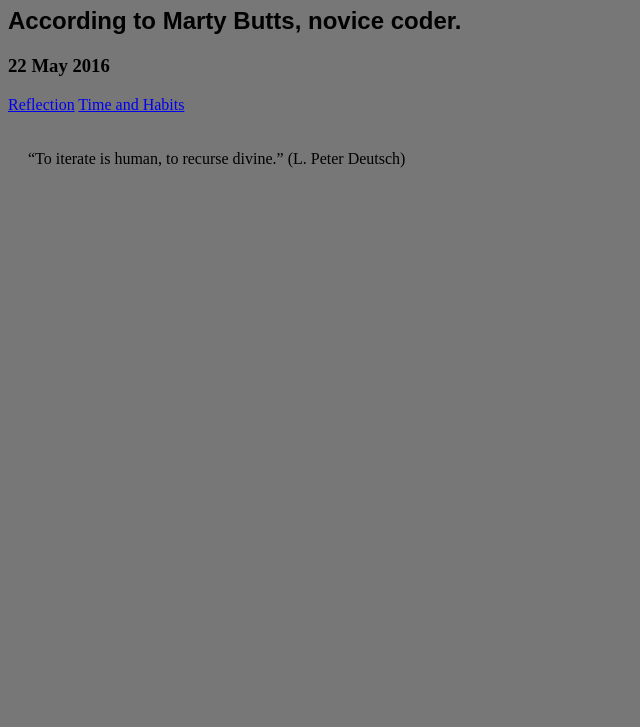
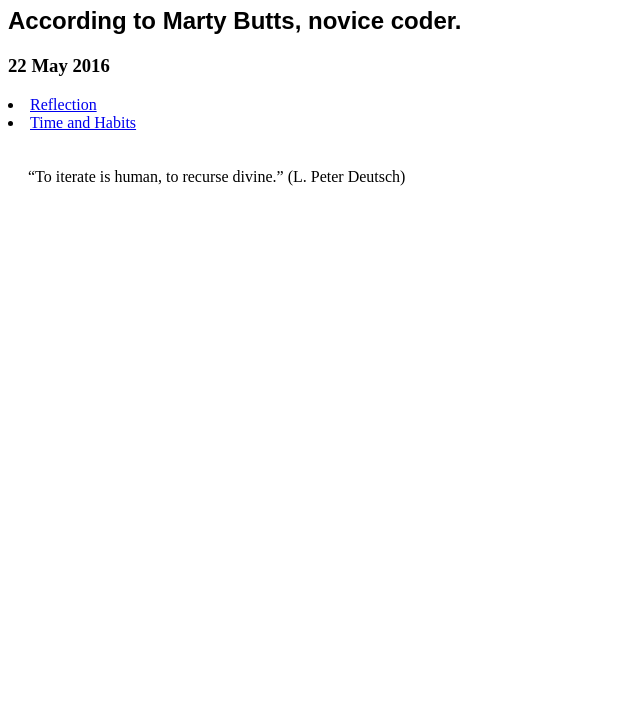
Before and after one commit to martybutts/martybutts.github.io, a plain HTML site: page index.html in a window 1280 px wide. Shown: the part 73-800 px from the top of the page, without its empty margins (0-640 px from the left). Drawn offline with Linux system fonts and the light colour scheme; files that its build step writes are made by us from their sources.

Commit message:
further CSS changes

```diff
--- a/index.html
+++ b/index.html
@@ -11,8 +11,8 @@
     <h2>According to Marty Butts, novice coder.</h2>
     <h3>22 May 2016</h3>
 
-    <a href= "https://github.com/martybutts/martybutts.github.io/blob/master/blog/c1-reflection-blog.html">Reflection</a>
-    <a href= "https://github.com/martybutts/martybutts.github.io/blob/master/blog/c1-time-and-habits-blog.html">Time and Habits</a>
+    <li><a href= "https://martybutts.github.io/blog/c1-reflection-blog.html">Reflection</a></li>
+    <li><a href= "https://martybutts.github.io/blog/c1-time-and-habits-blog.html">Time and Habits</a></li>
 
     <p>
       “To iterate is human, to recurse divine.”
--- a/main.css
+++ b/main.css
@@ -1,6 +1,8 @@
 body {
-  background:#777;
   font font-family: arial;
+  background image:
+  "http://julasa.com/wp-content/uploads/2015/02/IMAG3993.jpg";
+  background-size: cover;
 }
 h1 {
   colour:#555;
@@ -17,8 +19,3 @@ p {
   colour:#888;
   padding: 20px;
 }
-.hero {
-  background image:
-  "http://julasa.com/wp-content/uploads/2015/02/IMAG3993.jpg";
-  background-size: cover;
-}
```
